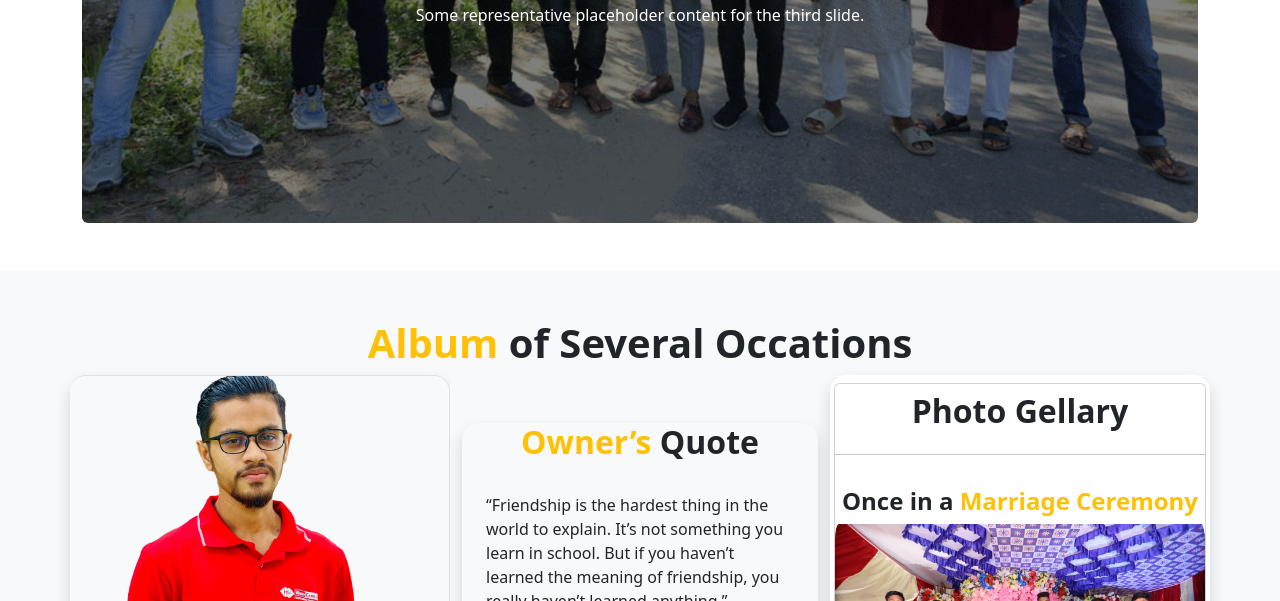
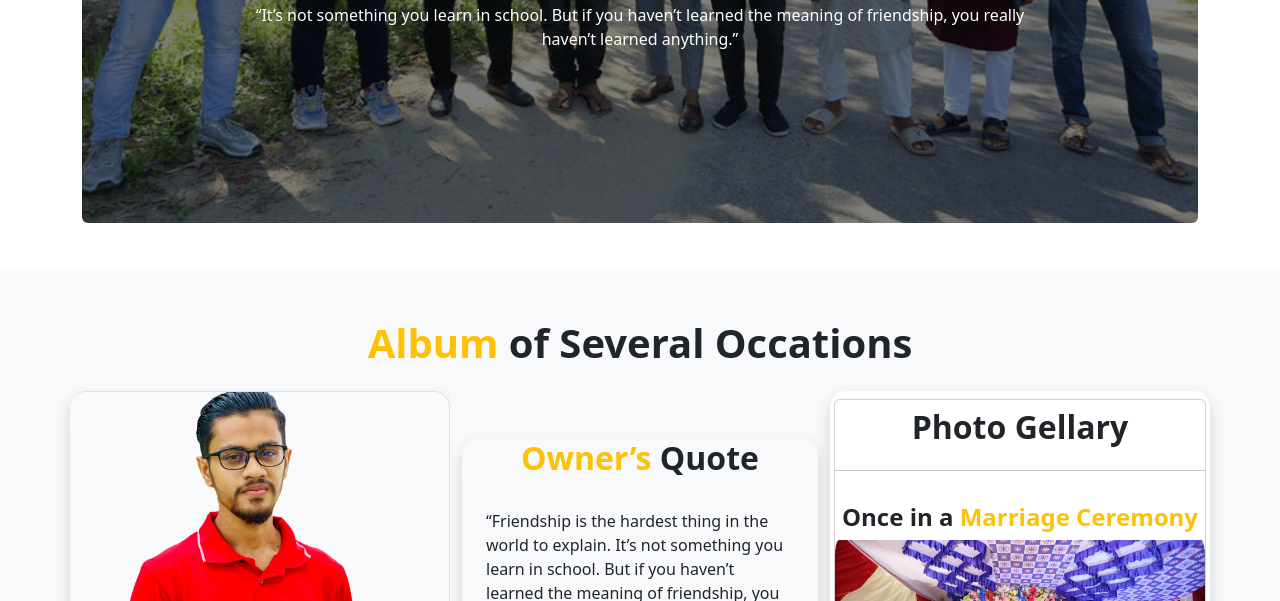
Before and after one commit to Kaiser-Tanveer/Visited-Side, a plain HTML site: page index.html in a window 1280 px wide. Shown: the part 499-1100 px from the top of the page. Drawn offline with nearby package versions, Linux system fonts and the light colour scheme.

Commit message:
spelling correction

```diff
--- a/index.html
+++ b/index.html
@@ -3,7 +3,7 @@
   <head>
     <meta charset="utf-8" />
     <meta name="viewport" content="width=device-width, initial-scale=1" />
-    <title>Visit-wher-you-want</title>
+    <title>Visit-where-you-want</title>
     <!-- Bootstrap -->
     <link
       href="https://cdn.jsdelivr.net/npm/bootstrap@5.2.0/dist/css/bootstrap.min.css"
@@ -91,7 +91,8 @@
                   <span class="text-warning">Friends</span> Forever
                 </h1>
                 <p>
-                  Some representative placeholder content for the third slide.
+                  “The most beautiful discovery true friends make is that
+                      they can grow separately without growing apart.”
                 </p>
               </div>
             </div>
@@ -108,7 +109,8 @@
                   <span class="text-warning">Friendship</span> Never Dies
                 </h1>
                 <p>
-                  Some representative placeholder content for the third slide.
+                  “Don’t make friends who are comfortable to be with. Make
+                  friends who will force you to lever yourself up.”
                 </p>
               </div>
             </div>
@@ -126,7 +128,9 @@
                   In Need & Indeed
                 </h1>
                 <p>
-                  Some representative placeholder content for the third slide.
+                  “It’s not something you learn in school. But if you haven’t
+                      learned the meaning of friendship, you really haven’t
+                      learned anything.”
                 </p>
               </div>
             </div>
@@ -158,7 +162,7 @@
       <!-- Top bar Starts -->
       <section class="topbar py-5">
         <div class="container">
-          <h2 class="fw-bold text-center fs-1">
+          <h2 class="fw-bold text-center fs-1 pb-3">
             <span class="text-warning">Album</span> of Several Occations
           </h2>
           <div class="row rounded-4">
```
